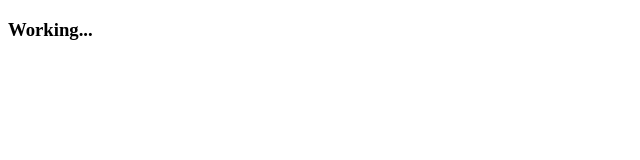
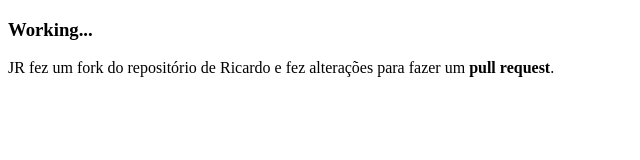
Before and after one commit to JRFahham/estudo_git, a plain HTML site: page index.html in a window 1280 px wide. Shown: the whole page, without its empty margins (0-640 px from the left). Drawn offline with Linux system fonts and the light colour scheme.

Commit message:
Testando fork e pull request

```diff
--- a/index.html
+++ b/index.html
@@ -8,5 +8,8 @@
 </head>
 <body>
     <h3>Working...</h3>
+    <p>
+        JR fez um fork do repositório de Ricardo e fez alterações para fazer um <b>pull request</b>.
+    </p>
 </body>
 </html>
```
